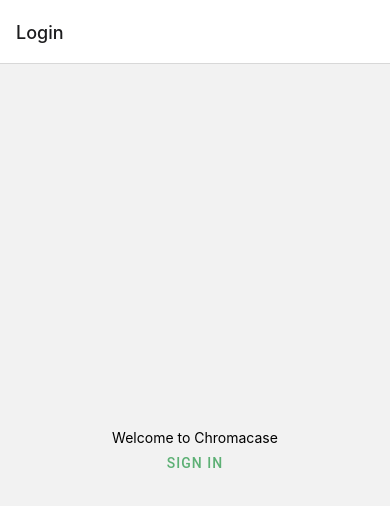
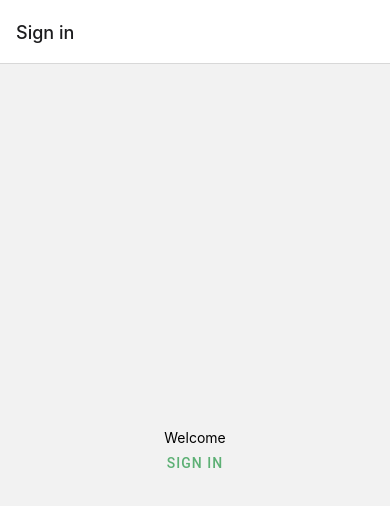
Before and after one commit to Chroma-Case/Chromacase, a React Native app in the folder front/: screen /Home in a window 390 px wide. Shown: the top 506 px of the page. Built offline with nearby package versions, Linux system fonts and the light colour scheme.

Commit message:
Front: Add translations for page titles

```diff
--- a/front/Navigation.tsx
+++ b/front/Navigation.tsx
@@ -5,16 +5,17 @@
 import { NavigationContainer } from '@react-navigation/native';
 import { useSelector } from 'react-redux';
 import SongLobbyView from './views/SongLobbyView';
+import { translate } from './i18n/i18n';
 
 const Stack = createNativeStackNavigator();
 
 export const protectedRoutes = <>
-	<Stack.Screen name="Home" component={HomeView} options={{ title: 'Welcome' }} />
-	<Stack.Screen name="Song" component={SongLobbyView} options={{ title: 'Play' }} />
+	<Stack.Screen name="Home" component={HomeView} options={{ title: translate('welcome') }} />
+	<Stack.Screen name="Song" component={SongLobbyView} options={{ title: translate('play') }} />
 </>;
 
 export const publicRoutes = <React.Fragment>
-	<Stack.Screen name="Login" component={AuthenticationView} options={{}} />
+	<Stack.Screen name="Login" component={AuthenticationView} options={{ title: translate('signinBtn')}} />
 </React.Fragment>;
 
 export const Router = () => {
--- a/front/i18n/Translations.ts
+++ b/front/i18n/Translations.ts
@@ -1,5 +1,5 @@
 export const en = {
-	welcome: 'Welcome to Chromacase',
+	welcome: 'Welcome',
 	signoutBtn: 'Sign out',
 	signinBtn: 'Sign in',
 	playBtn: 'Play',
@@ -7,10 +7,11 @@
 	chapters: 'Chapters',
 	bestScore: 'Best Score',
 	lastScore: 'Last Score',
+	play: 'Play'
 };
 
 export const fr: typeof en = {
-	welcome: 'Bienvenue sur Chromacase',
+	welcome: 'Bienvenue',
 	signoutBtn: 'Se déconnecter',
 	signinBtn: 'Se connecter',
 	playBtn: 'Jouer',
@@ -18,4 +19,5 @@
 	chapters: 'Chapitres',
 	bestScore: 'Meilleur Score',
 	lastScore: 'Dernier Score',
+	play: 'Jouer'
 };
```
